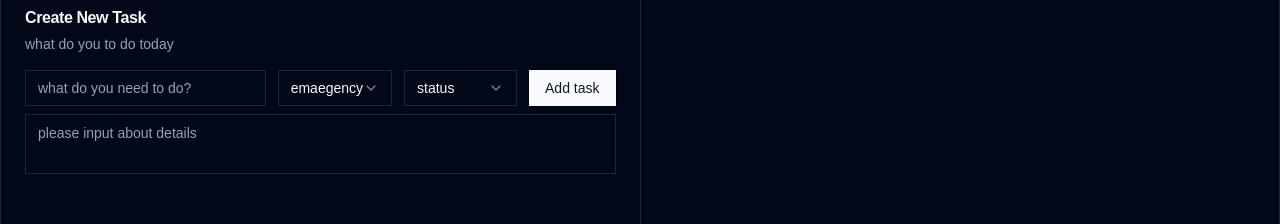
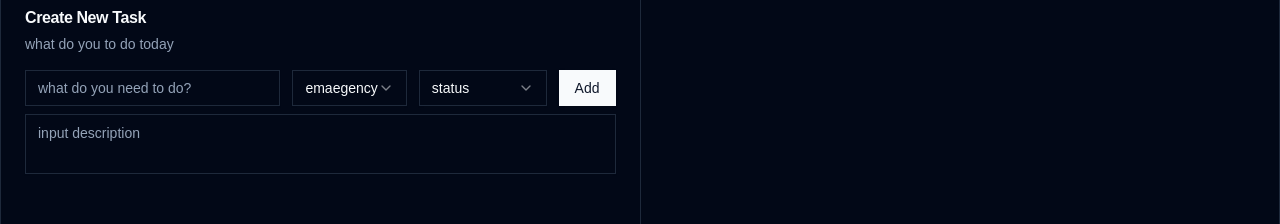
Before and after one commit to renokazaki/tech_practice, a Next.js app: page / in a window 1280 px wide. Shown: the part 147-371 px from the top of the page. Built offline with nearby package versions, Linux system fonts and the light colour scheme; no server answers; the database is empty.

Commit message:
list bagfix

```diff
--- a/components/Form/Form.tsx
+++ b/components/Form/Form.tsx
@@ -49,8 +49,8 @@ const Form: React.FC<FormProps> = ({ setTasks }) => {
     defaultValues: {
       title: "",
       description: "",
-      emergency: "low",
-      status: "pending",
+      emergency: "",
+      status: "",
     },
   });
 
@@ -118,10 +118,10 @@ const Form: React.FC<FormProps> = ({ setTasks }) => {
           <FormField
             control={form.control}
             name="emergency"
-            render={({}) => (
+            render={({ field }) => (
               <FormItem>
                 <FormMessage />
-                <Select>
+                <Select value={field.value} onValueChange={field.onChange}>
                   <FormControl>
                     <SelectTrigger>
                       <SelectValue placeholder="emaegency" />
@@ -148,10 +148,10 @@ const Form: React.FC<FormProps> = ({ setTasks }) => {
           <FormField
             control={form.control}
             name="status"
-            render={({}) => (
+            render={({ field }) => (
               <FormItem className="grow">
                 <FormMessage />
-                <Select>
+                <Select value={field.value} onValueChange={field.onChange}>
                   <FormControl>
                     <SelectTrigger>
                       <SelectValue placeholder="status" />
@@ -175,7 +175,7 @@ const Form: React.FC<FormProps> = ({ setTasks }) => {
             )}
           />
           <Button type="submit" onClick={handleSubmit}>
-            Add task
+            Add
           </Button>
         </div>
         {/* descriptiom */}
@@ -188,7 +188,7 @@ const Form: React.FC<FormProps> = ({ setTasks }) => {
               <FormControl>
                 <Textarea
                   className="text-xs resize-none"
-                  placeholder="please input about details"
+                  placeholder="input description"
                   {...field}
                 />
               </FormControl>
```
